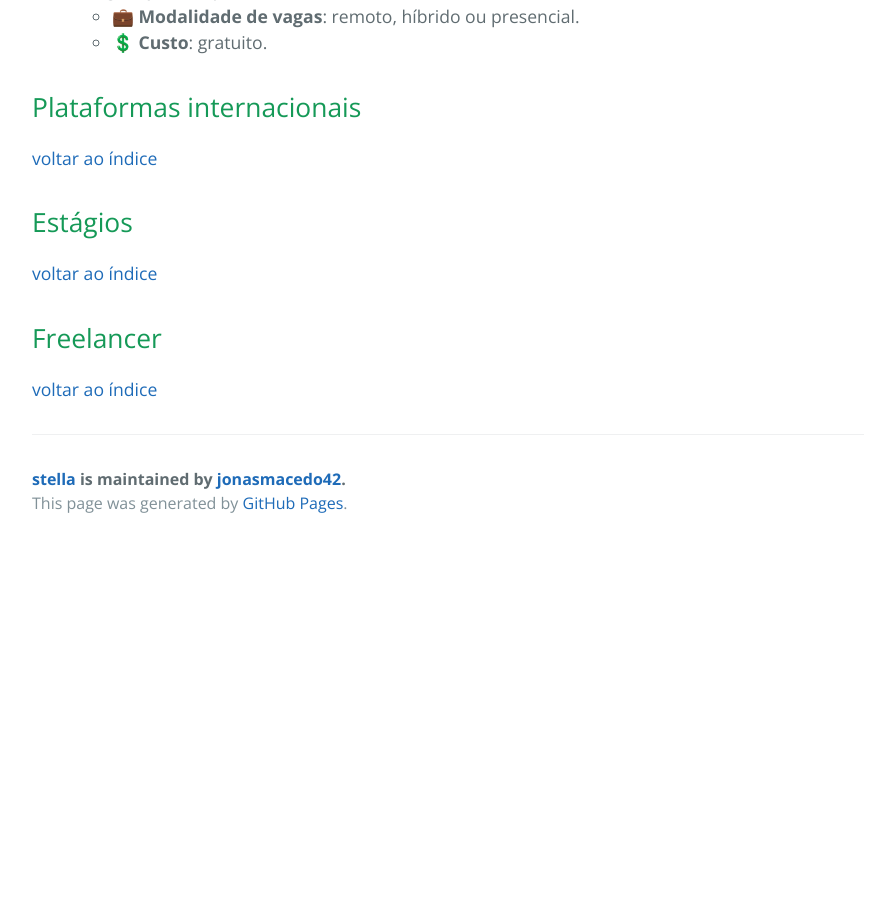
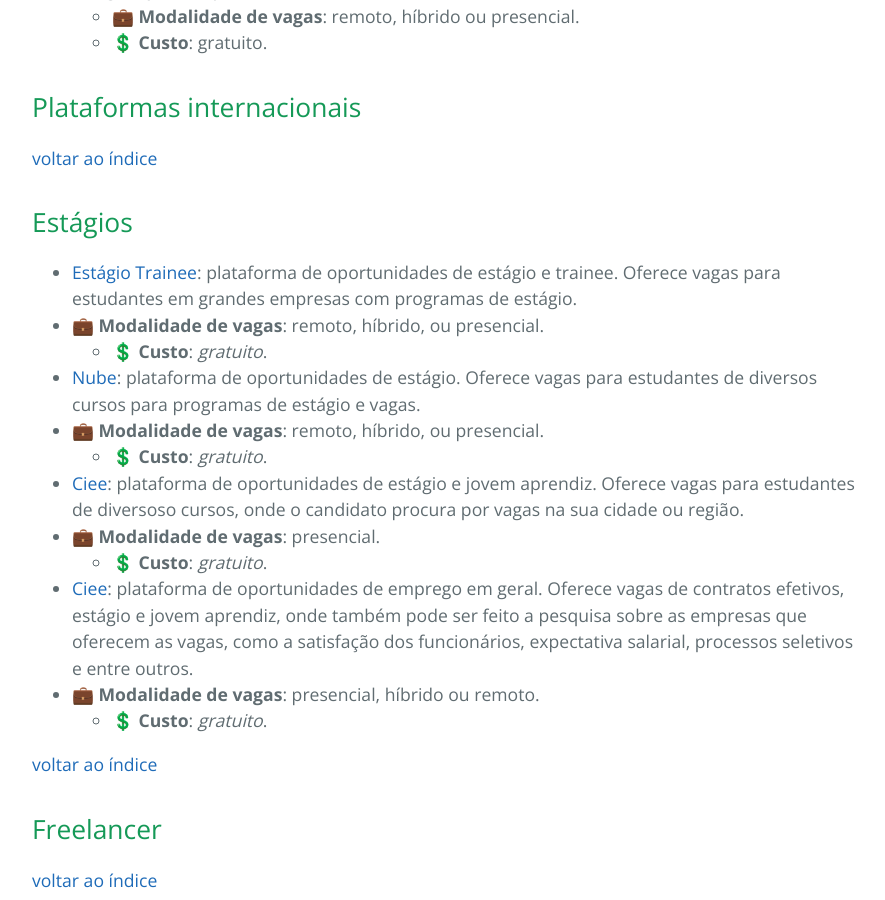
Before and after one commit to jonasmacedo42/stella, a Jekyll site: the page built from pages/Formação & Carreira/Plataformas de Empregos & Freelancers.md, in a window 1280 px wide and 900 px high, scrolled down 2081 px. Shown: the whole window, without its empty margins (192-1077 px from the left). Built offline with Jekyll 4.4.1, drawn with Linux system fonts in a browser that asks for light colours; the repository's description, which GitHub fills in, is left out; before the commit the page ends 2628 px from its top, so only the background shows below that.

Commit message:
alteração de plataformas gerais e estágios

```diff
--- a/pages/Formação & Carreira/Plataformas de Empregos & Freelancers.md
+++ b/pages/Formação & Carreira/Plataformas de Empregos & Freelancers.md
@@ -71,6 +71,22 @@ Aqui estão listadas as principais plataformas de empregos e trabalhos freelance
 
 ## Estágios
 
+- <a id="estagiotrainee" target="_blank" href="https://www.estagiotrainee.com/vagas-programas-estagio?gclid=Cj0KCQjw4NujBhC5ARIsAF4Iv6fv0rnSyb4tBhXvb1LD3JrH_-GcYHvqYJVF4TuLh6qnm-6PqTZQPE8aAimvEALw_wcB">Estágio Trainee</a>: plataforma de oportunidades de estágio e trainee. Oferece vagas para estudantes em grandes empresas com programas de estágio.
+ - 💼 **Modalidade de vagas**: remoto, híbrido, ou presencial.
+   - 💲 **Custo**: *gratuito*.
+
+- <a id="nube" target="_blank" href="https://www.nube.com.br">Nube</a>: plataforma de oportunidades de estágio. Oferece vagas para estudantes de diversos cursos para programas de estágio e vagas.
+ - 💼 **Modalidade de vagas**: remoto, híbrido, ou presencial.
+   - 💲 **Custo**: *gratuito*.
+
+- <a id="ciee" target="_blank" href="https://www.nube.com.br">Ciee</a>: plataforma de oportunidades de estágio e jovem aprendiz. Oferece vagas para estudantes de diversoso cursos, onde o candidato procura por vagas na sua cidade ou região.
+ - 💼 **Modalidade de vagas**: presencial.
+   - 💲 **Custo**: *gratuito*.
+
+- <a id="glassdoor" target="_blank" href="https://www.glassdoor.com.br/Job/Home/recentActivity.htm">Ciee</a>: plataforma de oportunidades de emprego em geral. Oferece vagas de contratos efetivos, estágio e jovem aprendiz, onde também pode ser feito a pesquisa sobre as empresas que oferecem as vagas, como a satisfação dos funcionários, expectativa salarial, processos seletivos e entre outros.
+ - 💼 **Modalidade de vagas**: presencial, híbrido ou remoto.
+   - 💲 **Custo**: *gratuito*.
+
 [voltar ao índice](#índice)
 
 ## Freelancer
```
